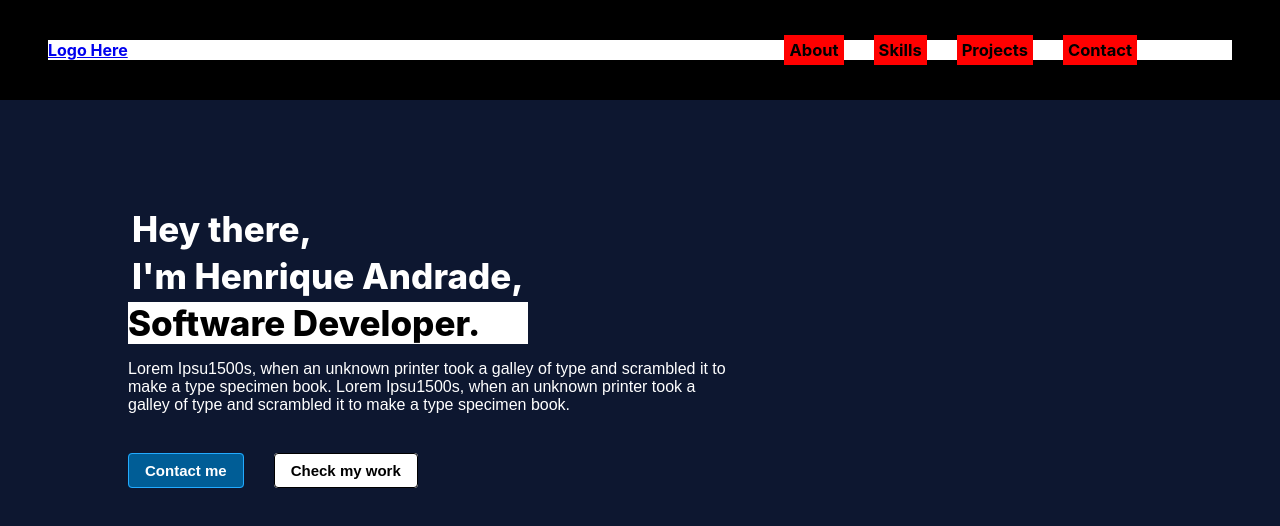
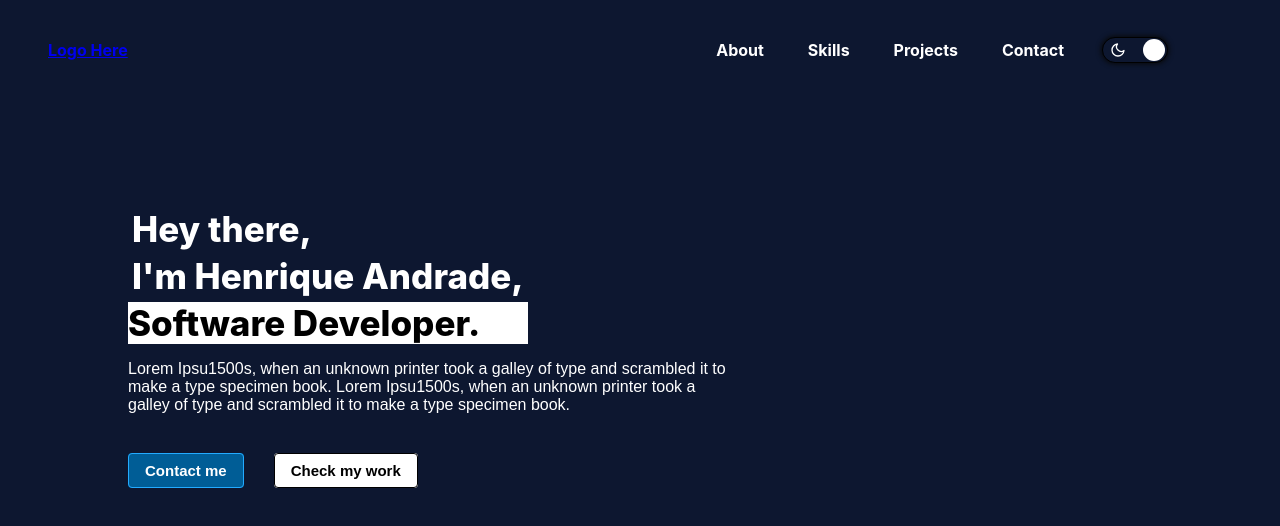
Before and after one commit to HickAndrade/portfolio, a Gatsby site: page / in a window 1280 px wide. Built offline with nearby package versions, Linux system fonts and the light colour scheme; Gatsby itself is replaced by a stand-in of ours; what @fonts/Inter, @fonts/Nunito would draw is missing.

Commit message:
refactoring and creating the toggle Mode to change the theme.

```diff
--- a/package.json
+++ b/package.json
@@ -21,6 +21,7 @@
     "gatsby-plugin-styled-components": "^6.9.0",
     "react": "^18.2.0",
     "react-dom": "^18.2.0",
+    "react-icons": "^4.8.0",
     "react-simple-typewriter": "^5.0.1",
     "react-transition-group": "^4.4.5",
     "sass": "^1.62.0",
--- /dev/null
+++ b/src/components/index.ts
@@ -0,0 +1,8 @@
+import Hero from "./sections/hero";
+import Layout from "./layout";
+import Nav from "./nav";
+import ToggleMode from "./toggleMode";
+
+export {
+    Hero, Layout, Nav, ToggleMode
+}
--- a/src/components/layout.tsx
+++ b/src/components/layout.tsx
@@ -1,14 +1,15 @@
-import React, { useEffect, useState } from 'react';
+import React, { useState } from 'react';
 import { GlobalStyle, mixins }  from '@styles';
 import { ThemeProvider } from 'styled-components';
 import styled from 'styled-components';
-import Nav from '@components/nav';
+import { Nav } from '@components';
 
 
 interface LayoutProps {
     children: React.ReactNode;
     location: {
         pathname: string;
+        hash: string;
       }
   }
 
@@ -18,11 +19,10 @@
   min-height:100vh;
 `
 
-
-
 const Layout = ({ children, location } : LayoutProps) : JSX.Element => {
 const isHome = location.pathname === '/';
-const[isLoading, setIsLoading] = useState(isHome);
+const[isLoading, setIsLoading] = useState(false);
+
 
     return (
 
--- a/src/components/nav.tsx
+++ b/src/components/nav.tsx
@@ -3,62 +3,83 @@
 import styled from 'styled-components';
 import config, { NavLink } from '@config';
 import { Link } from 'gatsby';
+import { ToggleMode } from '@components';
+
 
 const StyledHeader = styled.header`
-    display: flex;
-    justify-content: space-between;
-    align-items: center;
+    ${({ theme }) => theme.flexBetween }
     position:fixed;
     top:0;
     z-index:11;
     width: 100%;
     height: 100px;
-    background-color:black;
     pointer-events: auto !important;
 
 `
 const StyledNav = styled.nav`
-    display:flex;
-    justify-content: space-between;
-    align-items:center;
+    ${({ theme }) => theme.flexBetween }
     position:relative;
     z-index:12;
     width: 100%;
     margin: 3rem;
-    background-color: white;
     font-family: var(--font-sans);
     font-weight: 700;
 `
+const NavOptions = styled.div`
+    display: flex;
+    align-items: center;
+    margin-right: 3rem;
 
-const StyledLinks = styled.div`
-    display: flex;
-    aligh-items: center;
-    margin-right: 5rem;
    ul {
-        display: flex;
-        justify-content: space-between;
-        align-items: center;
+    ${({ theme }) => theme.flexBetween}
     padding: 0;
     margin: 0;
     list-style: none;
+
     li {
-            margin: 0 15px;
+      display: flex;
+      margin: 0 17px;
       position: relative;
-            font-size: 16.5px;
+      font-size: 16px;
+
       a {
         padding: 5px;
-                background-color: red;
+        ${({ theme }) => theme.darkMode.fontColor }
+        text-decoration: none;
+      }
+
+      &:before {
+        margin-top: 1.8rem;
+        width: 0%;
+        ${({ theme }) => theme.darkMode.nav.effect }
+        ${({ theme }) => theme.darkMode.nav.before }
+      }
+
+      &:after {
+        margin-top: 2.3rem;
+        width: 0%;
+        ${({ theme }) => theme.darkMode.nav.effect }
+        ${({ theme }) => theme.darkMode.nav.after }
+      }
+
+      &:hover {
+        &:after{ width: 60%; }
+        &:before{ width:100%; }
       }
     }
    }
 `
 
 const Nav = ({ isHome }: { isHome: boolean }): JSX.Element => {
-    const [isMounted, setIsMounted] = useState(isHome);
+    const [isMounted, setIsMounted] = useState(!isHome);
     const { navLinks } = config;
-    return (
-        <StyledHeader>
-            <StyledNav>
+
+useEffect(() => {
+    setTimeout(() => setIsMounted(true) , 100)
+}, [])
+
+
+    const logo = (
         <div className='logo'>
         <a href='/'>
             <div className='logo-container'>
@@ -66,15 +87,26 @@
             </div>
         </a>
     </div>
+    )
 
-            <StyledLinks>
+    return (
+        <StyledHeader>
+            <StyledNav>
+               <>{logo}</>
+            <NavOptions>
                 <ul>
-                    <li> <a>About</a> </li>
-                    <li> <a>Skills</a> </li>
-                    <li> <a>Projects</a> </li>
-                    <li> <a>Contact</a> </li>
+                <TransitionGroup component={null}>
+                { isMounted && navLinks && navLinks.map(({name, url}: NavLink, i) => (
+                    <CSSTransition key={i} classNames="fadedown" timeout={ 1000 }>
+                        <li key={name} style={{ transitionDelay: `${isHome ? i * 100 : 0 }ms` }}>
+                            <Link to={url}>{name}</Link>
+                        </li>
+                    </CSSTransition>
+                    ))}
+                </TransitionGroup>
                 </ul>
-            </StyledLinks>
+                <ToggleMode />
+            </NavOptions>
             </StyledNav>
         </StyledHeader>
     )
--- a/src/components/toggleMode.tsx
+++ b/src/components/toggleMode.tsx
@@ -0,0 +1,82 @@
+import React from 'react';
+import styled from 'styled-components';
+import { FiMoon,FiSun } from 'react-icons/fi';
+
+const ToggleSlot = styled.div `
+    position:relative;
+    height:1.5em;
+    width: 4em;
+    border: 1.3px solid black;
+    border-radius: 30px;
+    background-color: var(--scd-blue);
+    box-shadow: 0px 0px 5px 1px #08090a;
+    transition: background-color 250ms;
+`
+const ToggleButton = styled.div `
+    position: absolute;
+    background-color: white;
+    height: 1.4em;
+    width: 1.4em;
+    border-radius: 50%;
+    z-index: 1;
+    transform: translate(40px, 1px);
+    transition: background-color 250ms, transform 500ms cubic-bezier(.5,1.9,.1,.40);
+
+`
+
+const ToggleWrap = styled.label `
+    align-items: center;
+    justify-content: center;
+    display:flex;
+    position: relative;
+    margin: 1rem;
+
+    .icon-wrapper{
+        display:flex;
+        position: absolute;
+        height: 1.5em;
+        width: 1.9em;
+        justify-content: center;
+        align-items: center;
+        border-radius: 50%;
+    }
+
+    .sun{
+       color: black;
+       right: 0;
+    }
+    .moon{
+        color: white;
+    }
+
+    input {
+        position: absolute;
+        cursor:pointer;
+        &:checked ~ ${ToggleSlot} {
+            background-color: white;
+            ${ToggleButton} {
+                background-color: #1e1e1e;
+                transform: translate(1px, 1px);
+            }
+        }
+    }
+`
+
+const ToggleMode = (): JSX.Element => {
+
+const sun = (<div className='icon-wrapper sun'><FiSun /></div>)
+const moon = (<div className='icon-wrapper moon'><FiMoon /></div>)
+
+    return (
+        <ToggleWrap>
+          <input type='checkbox' onChange={(e)=> console.log(e.target.checked)} />
+           <ToggleSlot>
+                {moon}
+            <ToggleButton />
+                {sun}
+           </ToggleSlot>
+        </ToggleWrap>
+    )
+}
+
+export default ToggleMode;
--- a/src/config.ts
+++ b/src/config.ts
@@ -36,7 +36,9 @@
     email: 'henriqandrade@outlook.com',
     navLinks: [
         { name: 'About', url: '#about' },
-        { name: 'Skills', url: '#skills' }
+        { name: 'Skills', url: '#skills' },
+        { name: 'Projects', url: '#projects' },
+        { name: 'Contact', url: '#contact' },
     ],
     socialMedia: [
         { name: 'Github', url: 'urlgit' },
--- a/src/pages/index.tsx
+++ b/src/pages/index.tsx
@@ -1,9 +1,8 @@
 import * as React from "react"
 import type { HeadFC, PageProps } from "gatsby"
 import styled from 'styled-components';
+import { Hero, Layout } from "@components";
 
-import Hero from "@components/sections/hero";
-import Layout from "@components/layout";
 
 const STyledMainContainer = styled.main `
  counter-reset: section;
--- a/src/styles/TransitionStyles.ts
+++ b/src/styles/TransitionStyles.ts
@@ -43,16 +43,6 @@
   transition: opacity 300ms var(--easing);
 }
 
-#different-color{
-  display: flex;
-  color: black;
-  background-color: white;
-  font-family: var(--font-sans);
-  font-size:35px;
-  font-weight: 800;
-  width: 25rem;
-}
-
 `;
 
 export default TransitionStyles;
--- a/src/styles/mixins.ts
+++ b/src/styles/mixins.ts
@@ -1,38 +1,105 @@
-import { css } from 'styled-components';
-
+import { css } from "styled-components";
 
 const mixins = {
-    darkMode: {
-        smallButton: css `
-        font-family: var(--font-nunito);
-        font-weight: 800;
-        font-size:15px;
-        padding: .5rem 1rem;
-        border-radius: 4px;
-        margin-right: 30px;
-        text-decoration: none;
-    ` ,
-        contactMe: css `
-        background-color:#005D96;
-        color:white;
-        border: 1px solid #23ABFF;
-            &:hover {
-                background-color: #23ABFF;
-            }
+  darkMode: {
+    contactMe: css`
+      background-color: var(--trd-blue);
+      color: white;
+      border: 1px solid var(--fiv-blue);
+      transition: all 300ms;
+      &:hover {
+        background-color: var(--fiv-blue);
+      }
+    `,
+    checkWork: css`
+      background-color: white;
+      color: black;
+      border: 1px solid black;
+      transition: all 300ms;
+      &:hover {
+        color: white;
+        background-color: #333333;
+      }
+    `,
 
-        `,
-        checkWork: css `
-        background-color:white;
-        color:black;
-        border: 1px solid black;
-            &:hover {
-                background-color: whitesmoke;
-            }
+    fontColor: css`
+      color: white;
+    `,
+    heroSection: css`
+      background-color: var(--scd-blue);
+      color: white;
+    `,
+    differentColor: css`
+      background-color: white;
+      color: black;
+    `,
+    nav: {
+      effect: css`
+        position: absolute;
+        content: "";
+        height: 3px;
+        transition: width 0.3s ease;
+      `,
+      after: css`
+        background-color: var(--fou-blue);
+      `,
+      before: css`
+        background-color: white;
+      `,
+    },
+    toggleMode: {
+      toggleSlot: css`
+        background-color: white;
+      `,
+      toggleButton: css`
+        background-color: #1e1e1e;
+      `,
+    },
+  },
 
+  lightMode: {
+    contactMe: css`
+      background-color: #005d96;
+      color: white;
+      border: 1px solid #23abff;
+      transition: all 500ms;
+      &:hover {
+        background-color: #23abff;
+      }
+    `,
+    checkWork: css`
+      background-color: white;
+      color: black;
+      border: 1px solid black;
+      transition: all 500ms;
+      &:hover {
+        background-color: #333333;
+      }
+    `,
+    toggleMode: {
+      toggleSlot: css`
+        background-color: var(--scd-blue);
+      `,
+      toggleButton: css`
+        background-color: white;
+      `,
+    },
+  },
 
-        `
-    }
-}
-
+  smallButton: css`
+    font-family: var(--font-nunito);
+    font-weight: 800;
+    font-size: 15px;
+    padding: 0.5rem 1rem;
+    border-radius: 4px;
+    margin-right: 30px;
+    text-decoration: none;
+  `,
+  flexBetween: css`
+    display: flex;
+    justify-content: space-between;
+    align-items: center;
+  `,
+};
 
 export default mixins;
--- a/src/styles/variables.ts
+++ b/src/styles/variables.ts
@@ -6,6 +6,12 @@
     --easing: cubic-bezier(0.645, 0.045, 0.355, 1);
     --font-sans: 'Inter', sans-serif, monospace;
     --font-nunito: 'Nunito', sans-serif, monospace;
+
+    --fst-blue:#020816;
+    --scd-blue:#0D1730;
+    --trd-blue:#005D96;
+    --fou-blue:#0180FF;
+    --fiv-blue:#23ABFF;
 `
 
 
--- a/tsconfig.json
+++ b/tsconfig.json
@@ -9,7 +9,7 @@
     "outDir": "./dist",
     "baseUrl": "src",                                  /* Specify the base directory to resolve non-relative module names. */
     "paths": {
-      "@components/*": ["components/*"],
+      "@components": ["components"],
       "@styles": ["styles"],
       "@fonts" : ["fonts"],
       "@config": ["config"]
```
Also changed, not shown: src/components/sections/hero.tsx (+12 -5 lines), 1 other file. Lines whose indentation alone changed are shown as unchanged.
